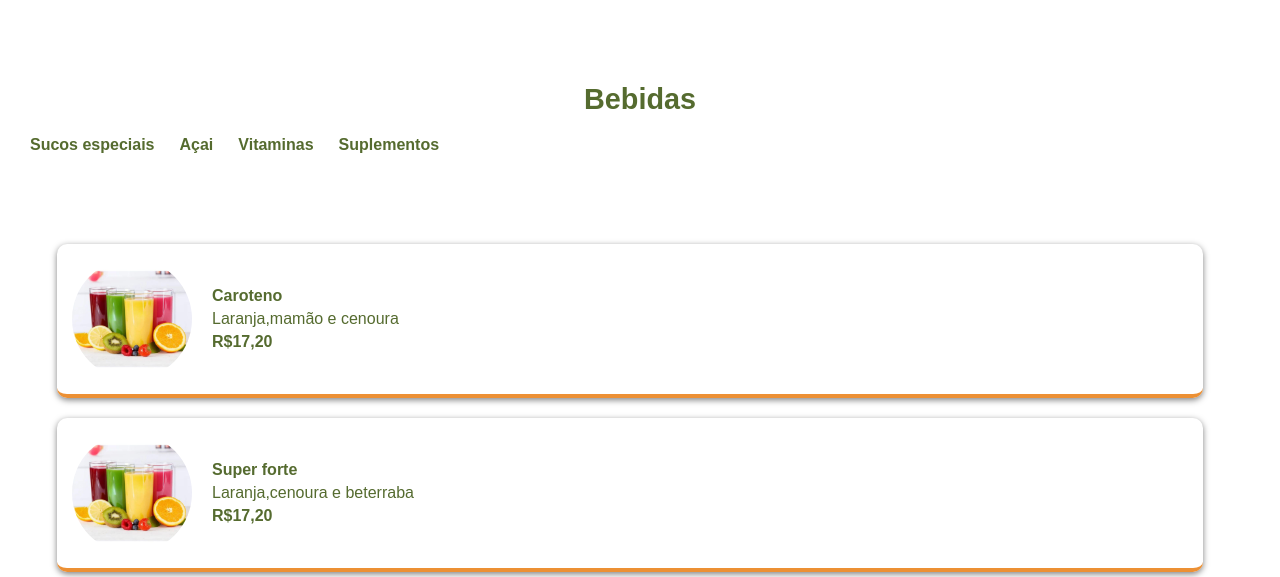
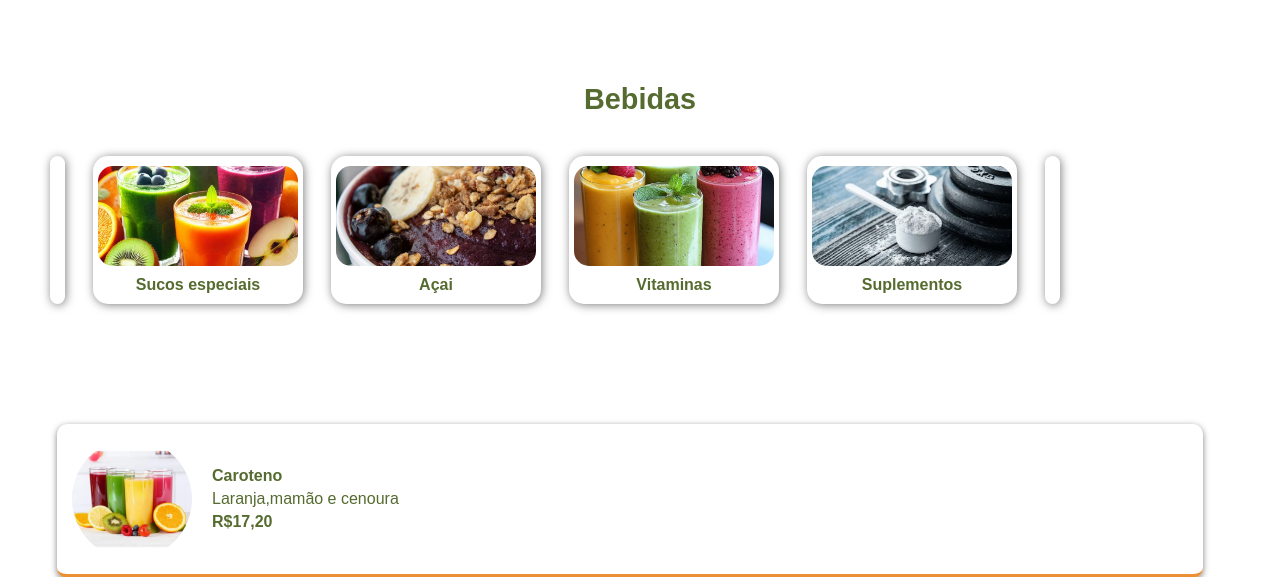
Before and after one commit to lucasdantaas/manga, a Flask app: page / in a window 1280 px wide. Shown: the part 5325-5902 px from the top of the page. Run offline with Flask 3, Linux system fonts and the light colour scheme.

Commit message:
Add files via upload

```diff
--- a/src/templates/index.html
+++ b/src/templates/index.html
@@ -264,16 +264,30 @@
 
         <div class="produtos" style="color: white;margin-top:-7px; background-color: white;">
             <h1 id="bebidas" style="color: #556b2f;">Bebidas</h1>
-            <div class="menu2">
-                <ul>
-                    <li><a href="#suco">Sucos especiais</a></li>
-                    <li><a href="#Açai">Açai</a></li>
-                    <li><a href="#vitamina">Vitaminas</a></li>
-                    <li><a href="#suplemento">Suplementos</a></li>
+           <div class="menu" >
+        <ul>
+            <li style="min-width: 15px; pointer-events: none;"></li>
+            <li >
 
-                </ul>
+                <a href="#suco"> <img src="src/static/image/sucesp.jpg" alt="" class="menu-item" width="80px" height="60px">Sucos especiais</a>
+            </li>
+            <li>
 
-            </div>
+                <a href="#Açai"><img src="src/static/image/açaim.jpg" alt="" class="menu-item" width="80px" height="60px">Açai</a>
+            </li>
+            <li>
+
+                <a href="#vitamina"><img src="src/static/image/vitm.jpg" alt="" class="menu-item" width="80px" height="60px">Vitaminas</a>
+            </li>
+            <li>
+
+                <a href="#suplemento"><img src="src/static/image/suple.jpg" alt="" class="menu-item" width="80px" height="60px">Suplementos</a>
+            </li>
+            <li style="min-width: 15px; pointer-events: none;"></li>
+
+        </ul>
+
+    </div>
 
             <div class="container">
                 <div class="child" id="suco">
```
Also changed, not shown: index.html (+4 -4 lines), src/static/image/açaim.jpg (added), src/static/image/sucesp.jpg (added), src/static/image/suple.jpg (added), src/static/image/vitm.jpg (added).
